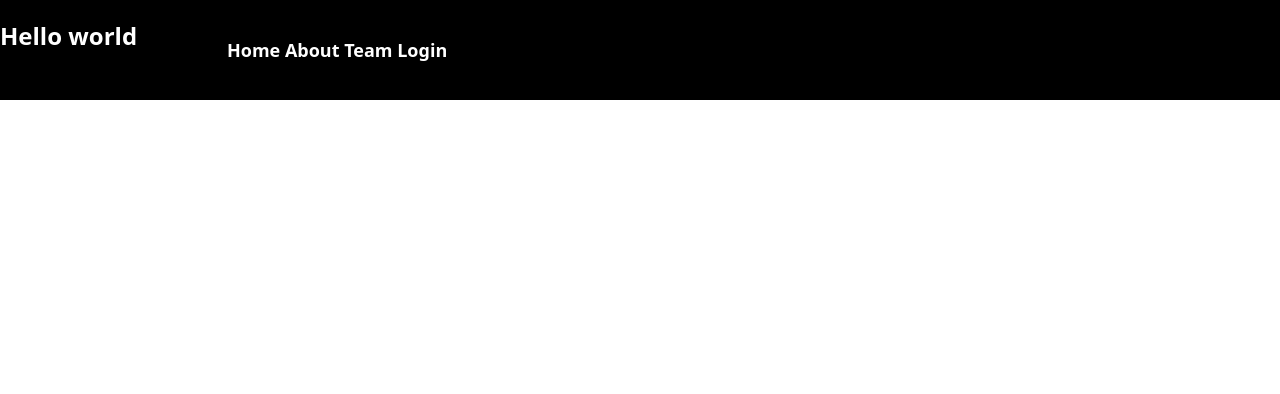
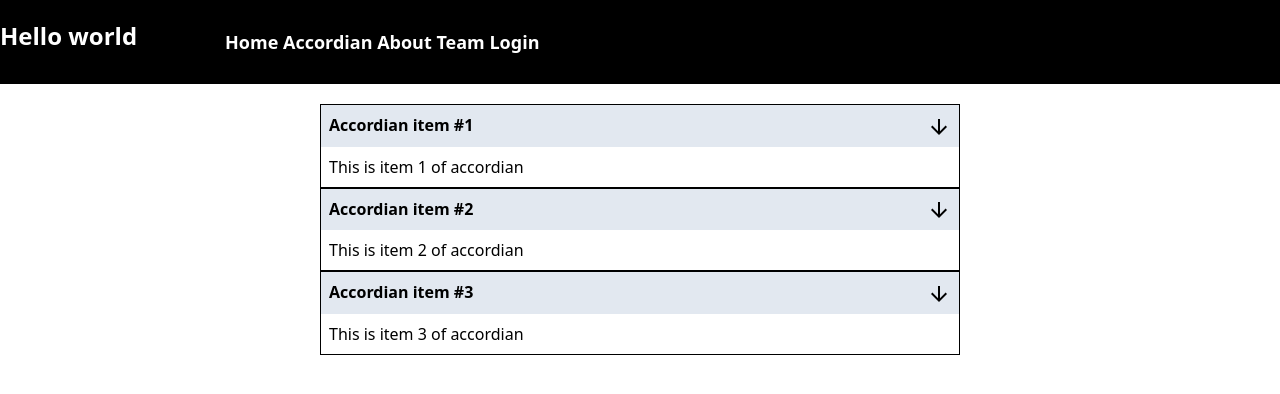
Before and after one commit to Puja0208/infinite-scroll, a React (Create React App) app: page /accordian in a window 1280 px wide. Shown: the top 394 px of the page. Built offline with nearby package versions, Linux system fonts and the light colour scheme.

Commit message:
feat: Render Initial section of accordian

```diff
--- a/package.json
+++ b/package.json
@@ -3,6 +3,10 @@
   "version": "0.1.0",
   "private": true,
   "dependencies": {
+    "@emotion/react": "^11.14.0",
+    "@emotion/styled": "^11.14.0",
+    "@mui/icons-material": "^6.4.7",
+    "@mui/material": "^6.4.7",
     "@testing-library/dom": "^10.4.0",
     "@testing-library/jest-dom": "^6.6.3",
     "@testing-library/react": "^16.2.0",
--- a/src/App.js
+++ b/src/App.js
@@ -6,14 +6,16 @@ import { BrowserRouter, Routes, Route } from "react-router-dom";
 import Team from "./components/Team";
 import Login from "./components/Login";
 import ProtectedRoute from "./components/ProtectedRoute";
+import Accordian from "./components/Accordian";
 
 function App() {
   return (
     <div>
       <div className="text-2xl font-bold py-5 bg-black text-white text-center flex">
         Hello world
-        <nav className="p-2 m-2 w-96 justify-between text-lg ">
+        <nav className="px-20 m-2 w-200 justify-between text-lg ">
           <a href="/">Home </a>
+          <a href="/accordian">Accordian </a>
           <a href="/about">About </a>
           <a href="/team">Team </a>
           <a href="/login">Login</a>
@@ -27,6 +29,7 @@ function App() {
             <Route path="/about" element={<About />} />
             <Route path="/team" element={<Team />} />
             <Route path="/login" element={<Login />} />
+            <Route path="/accordian" element={<Accordian />} />
           </Route>
         </Routes>
       </BrowserRouter>
--- /dev/null
+++ b/src/components/Accordian.js
@@ -0,0 +1,27 @@
+import React from "react";
+import AccordianItem from "./AccordianItem";
+const data = [
+  {
+    title: "Accordian item #1",
+    body: "This is item 1 of accordian",
+  },
+  {
+    title: "Accordian item #2",
+    body: "This is item 2 of accordian",
+  },
+  {
+    title: "Accordian item #3",
+    body: "This is item 3 of accordian",
+  },
+];
+function Accordian() {
+  return (
+    <div className="w-[50%] m-auto mt-5">
+      {data.map((item, i) => (
+        <AccordianItem key={i} title={item.title} body={item.body} />
+      ))}
+    </div>
+  );
+}
+
+export default Accordian;
--- /dev/null
+++ b/src/components/AccordianItem.js
@@ -0,0 +1,18 @@
+import React from "react";
+import ArrowDownwardIcon from "@mui/icons-material/ArrowDownward";
+
+function AccordianItem({ title, body }) {
+  return (
+    <div className="border border-black">
+      <div className="font-bold p-2 bg-slate-200 flex justify-between">
+        <span>{title}</span>
+        <span>
+          <ArrowDownwardIcon />
+        </span>
+      </div>
+      <div className="p-2">{body}</div>
+    </div>
+  );
+}
+
+export default AccordianItem;
```
Also changed, not shown: 1 other file (tests, documents, lock files or other folders).
